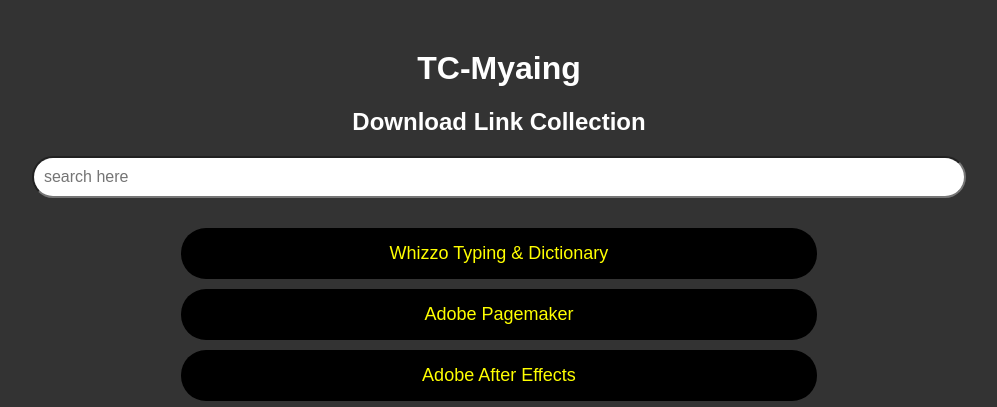
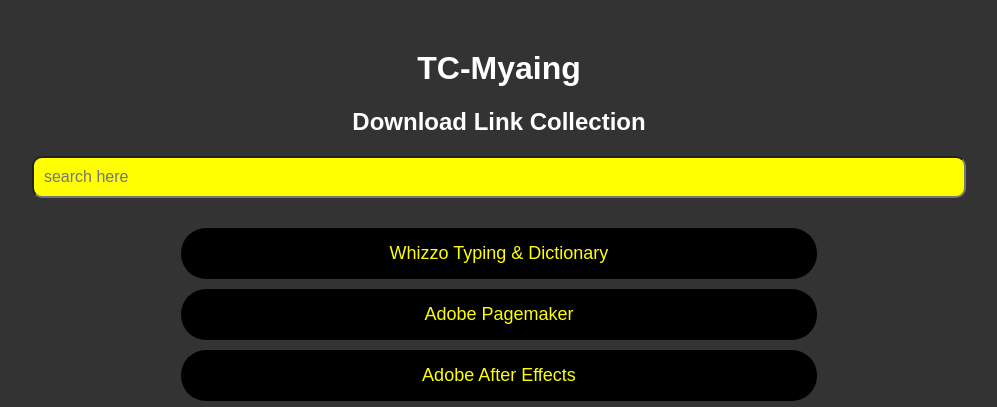
Before and after one commit to tinnaingoo/tcm-link, a PHP site: page / in a window 1280 px wide. Shown: the top 407 px of the page, without its empty margins (141-1138 px from the left). Run offline with PHP 8.4, Linux system fonts and the light colour scheme.

Commit message:
Update styles.css

```diff
--- a/css/styles.css
+++ b/css/styles.css
@@ -1,10 +1,12 @@
         .search-bar {
-            width: 90%;
-            padding: 10px;
-            margin-bottom: 20px;
-            font-size: 16px;
-            border-radius: 30px;
-        }
+    width: 90%;
+    padding: 10px;
+    margin-bottom: 20px;
+    font-size: 16px;
+    border-radius: 10px;
+    background: yellow;
+    color: black;
+}
 
         body {
             font-family: Arial, sans-serif;
```
